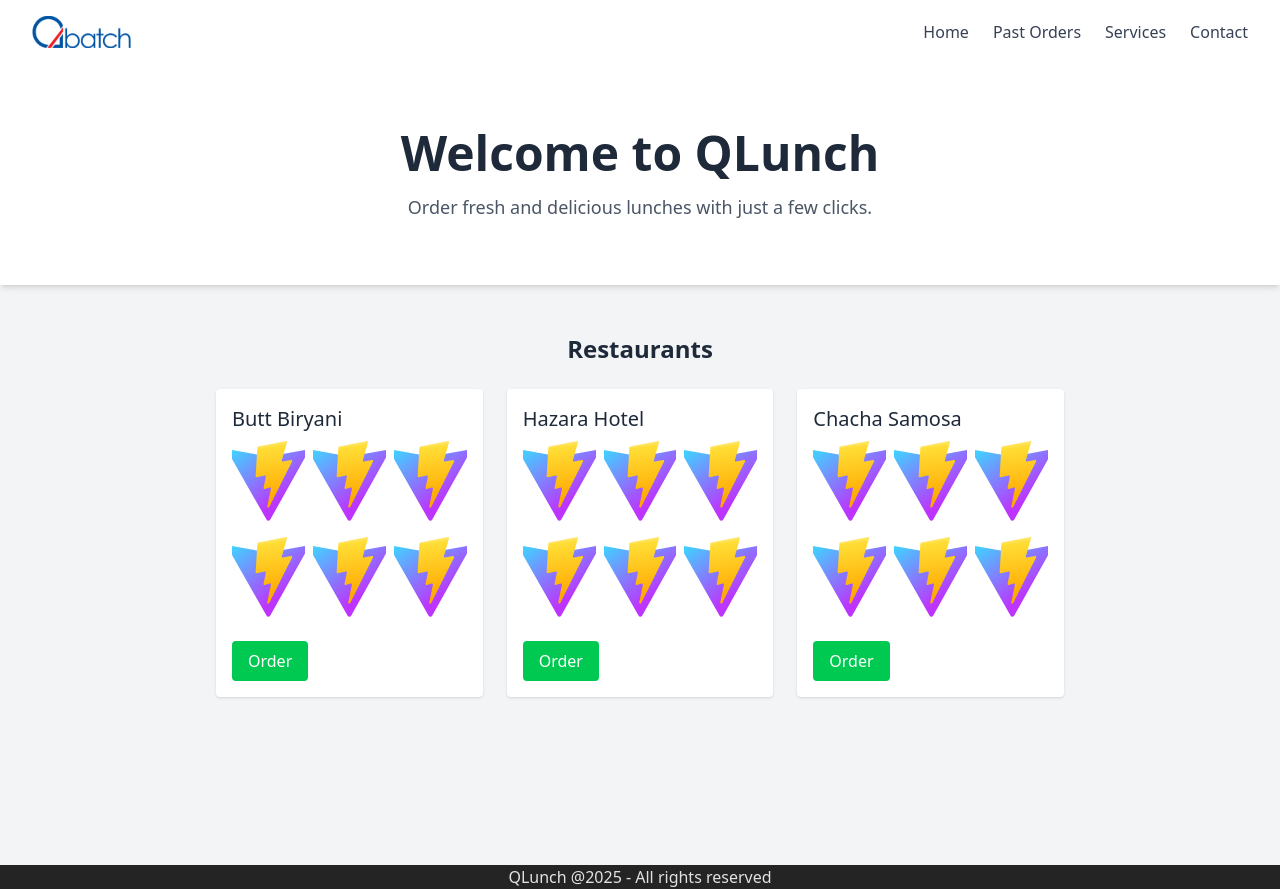
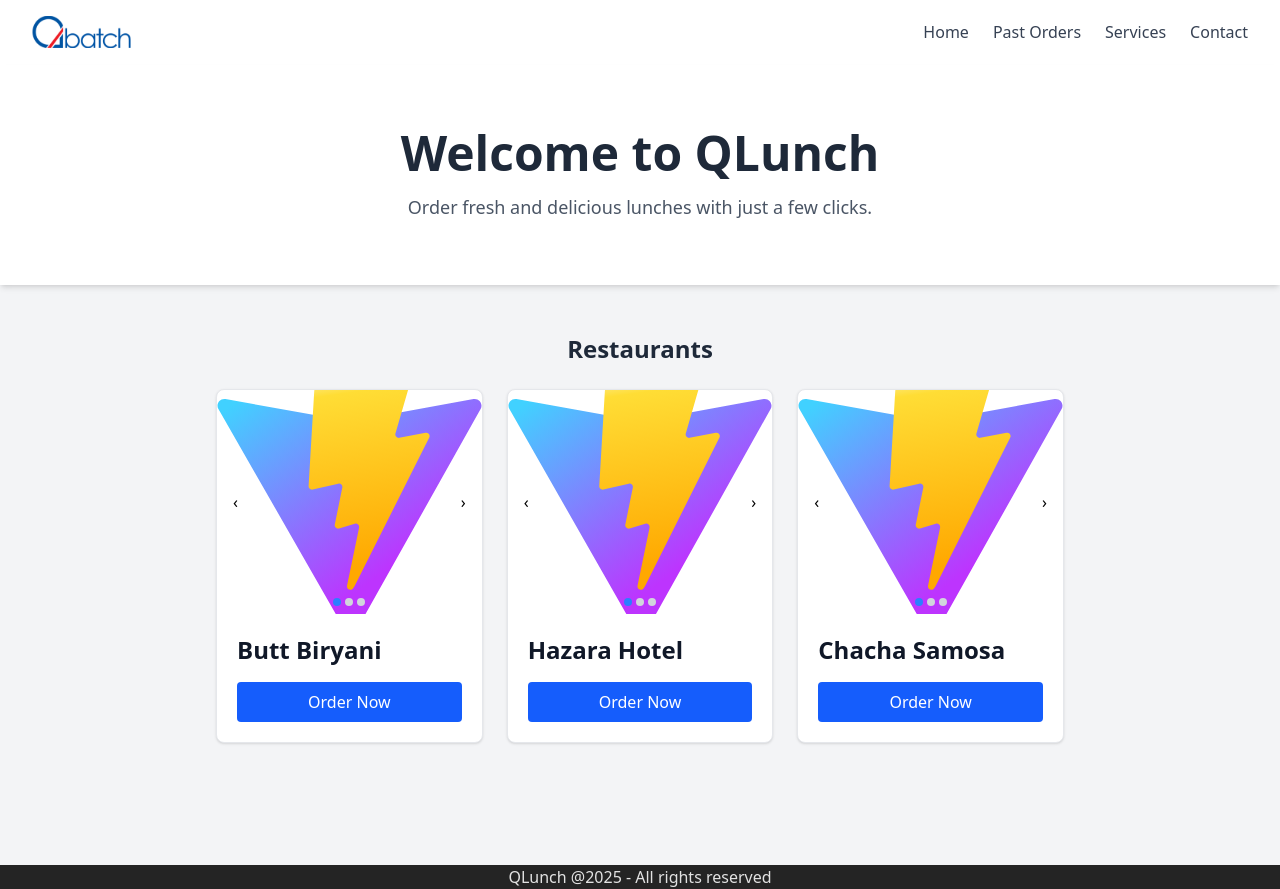
Before and after one commit to ali-mustafa-qbatch/qbatch-lunch-order-platform, a React (Vite) app in the folder frontend/: page / in a window 1280 px wide. Built offline with nearby package versions, Linux system fonts and the light colour scheme.

Commit message:
Add menu carousel on restaurant cards

```diff
--- /dev/null
+++ b/frontend/src/components/Carousel.jsx
@@ -0,0 +1,85 @@
+import { useState, useRef } from 'react';
+
+function Carousel({ images }) {
+  const [current, setCurrent] = useState(0);
+  const touchStartX = useRef(null);
+  const touchEndX = useRef(null);
+
+  const nextSlide = () => {
+    setCurrent((prev) => (prev + 1) % images.length);
+  };
+
+  const prevSlide = () => {
+    setCurrent((prev) => (prev - 1 + images.length) % images.length);
+  };
+
+  const handleTouchStart = (e) => {
+    touchStartX.current = e.touches[0].clientX;
+  };
+
+  const handleTouchMove = (e) => {
+    touchEndX.current = e.touches[0].clientX;
+  };
+
+  const handleTouchEnd = () => {
+    if (!touchStartX.current || !touchEndX.current) {
+      return;
+    }
+    const delta = touchStartX.current - touchEndX.current;
+    if (delta > 50) {
+      nextSlide();
+    }
+    else if (delta < -50) {
+      prevSlide()
+    };
+    touchStartX.current = null;
+    touchEndX.current = null;
+  };
+
+  return (
+    <div
+      className="relative w-full h-56 overflow-hidden rounded-lg"
+      onTouchStart={handleTouchStart}
+      onTouchMove={handleTouchMove}
+      onTouchEnd={handleTouchEnd}
+    >
+      <div
+        className="flex transition-transform duration-500 ease-in-out"
+        style={{ transform: `translateX(-${current * 100}%)` }}
+      >
+        {images.map((img, i) => (
+          <img
+            key={i}
+            src={img}
+            alt={`Slide ${i}`}
+            className="w-full h-56 object-cover flex-shrink-0"
+          />
+        ))}
+      </div>
+
+      <button
+        onClick={prevSlide}
+        className="absolute top-1/2 left-2 transform -translate-y-1/2 bg-white/70 text-black p-2 rounded-full"
+      >
+        ‹
+      </button>
+      <button
+        onClick={nextSlide}
+        className="absolute top-1/2 right-2 transform -translate-y-1/2 bg-white/70 text-black p-2 rounded-full"
+      >
+        ›
+      </button>
+
+      <div className="absolute bottom-2 left-1/2 transform -translate-x-1/2 flex space-x-1">
+        {images.map((_, i) => (
+          <div
+            key={i}
+            className={`w-2 h-2 rounded-full ${current === i ? 'bg-blue-500' : 'bg-gray-300'}`}
+          />
+        ))}
+      </div>
+    </div>
+  );
+}
+
+export default Carousel;
--- a/frontend/src/components/HomePage.jsx
+++ b/frontend/src/components/HomePage.jsx
@@ -1,81 +1,40 @@
+import Carousel from "./carousel";
+
 function HomePage() {
   const restaurants = [
     {
       name: "Butt Biryani",
-            menu: [
-                '/vite.svg',
-                '/vite.svg',
-                '/vite.svg',
-                '/vite.svg',
-                '/vite.svg',
-                '/vite.svg',
-            ],
+      menu: ['/vite.svg', '/vite.svg', '/vite.svg'],
     },
     {
       name: "Hazara Hotel",
-            menu: [
-                '/vite.svg',
-                '/vite.svg',
-                '/vite.svg',
-                '/vite.svg',
-                '/vite.svg',
-                '/vite.svg',
-            ],
+      menu: ['/vite.svg', '/vite.svg', '/vite.svg'],
     },
     {
       name: "Chacha Samosa",
-            menu: [
-                '/vite.svg',
-                '/vite.svg',
-                '/vite.svg',
-                '/vite.svg',
-                '/vite.svg',
-                '/vite.svg',
-            ],
+      menu: ['/vite.svg', '/vite.svg', '/vite.svg'],
     },
-        // {
-        //     name: "Ghar ka Khana",
-        //     menu: [
-        //         '/vite.svg',
-        //         '/vite.svg',
-        //         '/vite.svg',
-        //         '/vite.svg',
-        //         '/vite.svg',
-        //         '/vite.svg',
-        //     ],
-        // },
   ];
 
   return (
     <div className="min-h-screen bg-gray-100">
       <section className="bg-white shadow-md py-16 px-6 text-center">
-        <h1 className="text-4xl md:text-5xl font-bold text-gray-800">
-          Welcome to QLunch
-        </h1>
-        <p className="mt-4 text-gray-600 text-lg">
-          Order fresh and delicious lunches with just a few clicks.
-        </p>
+        <h1 className="text-4xl md:text-5xl font-bold text-gray-800">Welcome to QLunch</h1>
+        <p className="mt-4 text-gray-600 text-lg">Order fresh and delicious lunches with just a few clicks.</p>
       </section>
 
       <section className="py-12 px-6 max-w-4xl mx-auto">
         <h2 className="text-2xl font-semibold mb-6 text-gray-800 text-center">Restaurants</h2>
         <div className="grid grid-cols-1 md:grid-cols-3 gap-6">
           {restaurants.map((restaurant, index) => (
-                <div key={index} className="bg-white rounded shadow p-4">
-                <h3 className="text-xl font-medium text-gray-800">{restaurant.name}</h3>
-                <div className="grid grid-cols-3 gap-2 mt-2">
-                    {restaurant.menu.map((image, i) => (
-                    <img
-                        key={i}
-                        src={image}
-                        alt="Menu item"
-                        className="rounded mb-2 h-20 w-full object-cover"
-                    />
-                    ))}
+            <div key={index} className="bg-white rounded-lg shadow border border-gray-200">
+              <Carousel images={restaurant.menu} />
+              <div className="p-5">
+                <h5 className="text-2xl font-bold text-gray-900 mb-2">{restaurant.name}</h5>
+                <button className="mt-2 w-full px-4 py-2 text-white bg-blue-600 rounded hover:bg-blue-700">
+                  Order Now
+                </button>
               </div>
-                <button className="mt-4 px-4 py-2 bg-green-500 text-white rounded hover:bg-green-600">
-                    Order
-                </button>
             </div>
           ))}
         </div>
```
Lines whose indentation alone changed are shown as unchanged.
